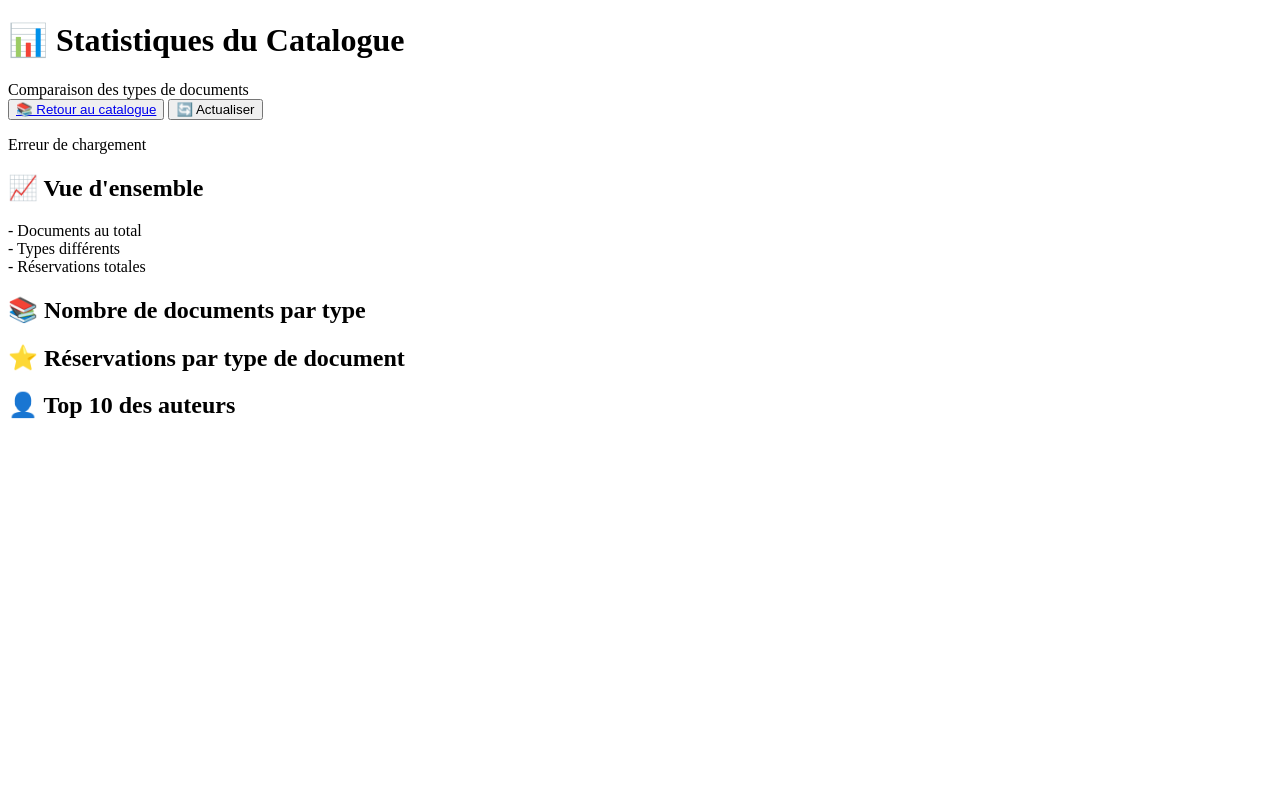
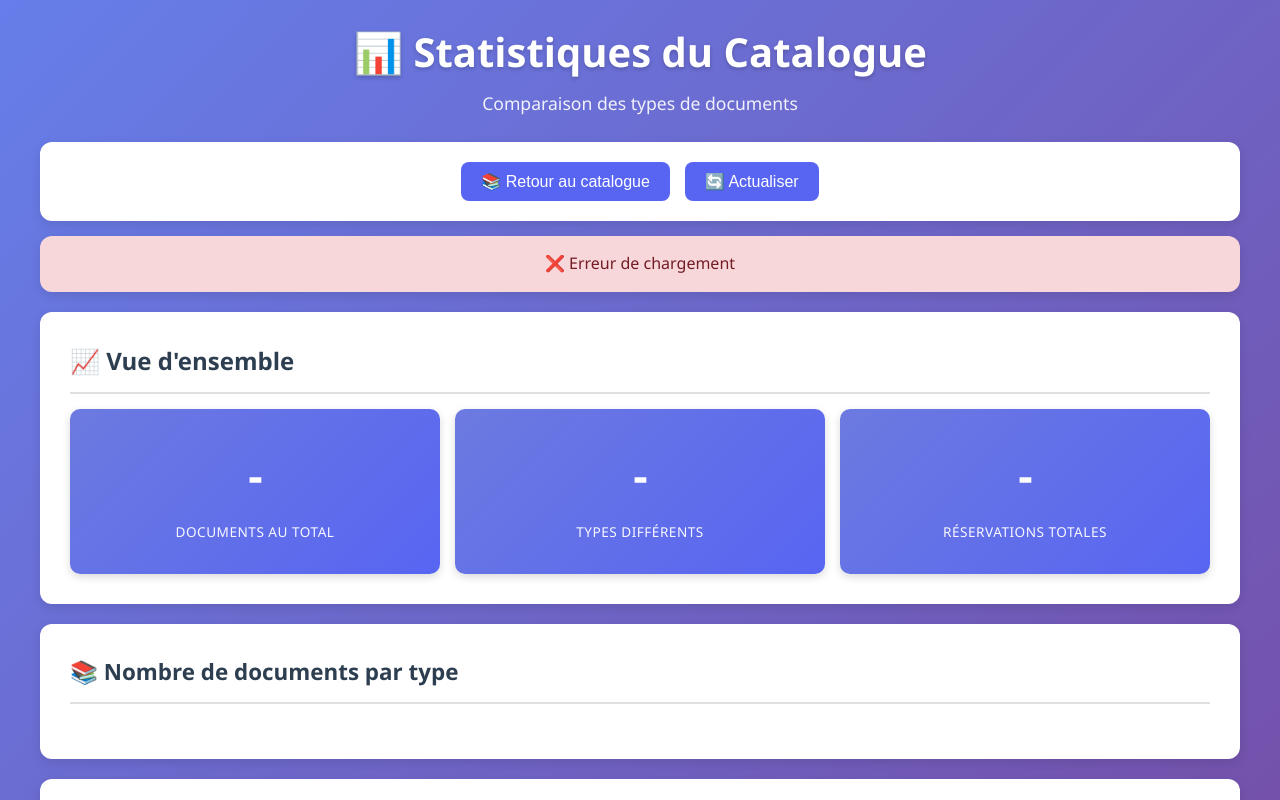
Before and after one commit to ParisAlan/mediatheque-MongoDB-GroupeC, a website: page stats.html in a window 1280 px wide. Shown: the top 800 px of the page. Drawn offline with Linux system fonts and the light colour scheme; no server answers.

Commit message:
Ajout CSS et JS pour page stats

```diff
--- a/stats.html
+++ b/stats.html
@@ -3,6 +3,7 @@
 <head>
     <meta charset="UTF-8">
     <title>Statistiques du Catalogue</title>
+    <link rel="stylesheet" href="style.css">
 </head>
 <body>
     <h1>📊 Statistiques du Catalogue</h1>
--- a/stats.js
+++ b/stats.js
@@ -17,20 +17,22 @@ async function chargerDonnees() {
         document.getElementById('txt-types').innerText = donnees.nbTypes;
         document.getElementById('txt-resa').innerText = donnees.nbResa;
 
+
         const divListe = document.getElementById('liste-stats');
         divListe.innerHTML = '';
 
-        let max = 0;
+        let maxDocs = 0;
         if (donnees.listeTypes.length > 0) {
-            max = donnees.listeTypes[0].nombre;
+            maxDocs = donnees.listeTypes[0].nombre;
         }
 
         donnees.listeTypes.forEach((element, index) => {
             const nom = element._id || "Non défini";
             const nb = element.nombre;
-            const pourcent = (nb / max) * 100;
+            const pourcent = maxDocs > 0 ? (nb / maxDocs) * 100 : 0;
 
-            const numCouleur = (index % 5) + 1;
+            // Rotation entre 7 couleurs
+            const numCouleur = (index % 7) + 1;
 
             divListe.innerHTML += `
                 <div class="ligne-type">
@@ -44,35 +46,48 @@ async function chargerDonnees() {
             `;
         });
 
+
         const divResa = document.getElementById('liste-reservations');
         divResa.innerHTML = '';
+
         let maxResa = 0;
+        if (donnees.classementResas && donnees.classementResas.length > 0) {
+            maxResa = donnees.classementResas[0].totalResas;
+        }
+
         if (donnees.classementResas) {
             donnees.classementResas.forEach((item, index) => {
                 const nom = item._id || "Non défini";
                 const total = item.totalResas;
                 const nbDocs = item.nbDocs;
                 const moyenne = (nbDocs > 0) ? (total / nbDocs).toFixed(2) : 0;
-                const pourcent = (total / maxResa) * 100;
-                const numCouleur = (index % 5) + 1;
+                const pourcent = maxResa > 0 ? (total / maxResa) * 100 : 0;
+
+                // Rotation entre 7 couleurs
+                const numCouleur = (index % 7) + 1;
+
                 divResa.innerHTML += `
                     <div class="ligne-type">
                         <div class="titre-type">${nom}</div>
 
                         <div class="fond-barre">
                             <div class="barre couleur${numCouleur}" style="width: ${pourcent}%;">
-                                ${total}
+                                ${total} réservations
                             </div>
                         </div>
 
-                        <div class="details-stat" style="font-size: 0.8em; color: #666; margin-top: 2px;">
-                            ${nbDocs} doc(s) • Moyenne: ${moyenne} / doc
+                        <div class="details-stat">
+                            ${nbDocs} document(s) • Moyenne: ${moyenne} réservation(s) par document
                         </div>
                     </div>
                 `;
             });
+        }
+
+
         const divAuteurs = document.getElementById('liste-auteurs');
         divAuteurs.innerHTML = '';
+
         let maxAuteur = 0;
         if (donnees.topAuteurs && donnees.topAuteurs.length > 0) {
             maxAuteur = donnees.topAuteurs[0].nombre;
@@ -82,8 +97,10 @@ async function chargerDonnees() {
             donnees.topAuteurs.forEach((item, index) => {
                 const nom = item._id || "Non défini";
                 const nb = item.nombre;
-                const pourcent = (nb / maxAuteur) * 100;
-                const numCouleur = (index % 5) + 1;
+                const pourcent = maxAuteur > 0 ? (nb / maxAuteur) * 100 : 0;
+
+                // Rotation entre 7 couleurs
+                const numCouleur = (index % 7) + 1;
 
                 divAuteurs.innerHTML += `
                     <div class="ligne-type">
@@ -97,10 +114,11 @@ async function chargerDonnees() {
                 `;
             });
         }
-        }
 
     } catch (err) {
         console.log(err);
-        document.getElementById('message-info').innerText = "Erreur de chargement";
+        document.getElementById('message-info').innerText = "❌ Erreur de chargement";
+        document.getElementById('message-info').style.backgroundColor = "#f8d7da";
+        document.getElementById('message-info').style.color = "#721c24";
     }
 }
--- a/style.css
+++ b/style.css
@@ -1,3 +1,7 @@
+/* ========================================
+   STYLES POUR INDEX.HTML seulemennnntttt
+   ======================================== */
+
 /* Variables CSS */
 :root {
     --primary-color: #2c3e50;
@@ -9,6 +13,15 @@
     --text-light: #7f8c8d;
     --border-radius: 8px;
     --box-shadow: 0 2px 8px rgba(0,0,0,0.1);
+
+    /* Couleurs pour les barres de statistiques (que pour la page stats!!!!) */
+    --couleur1: #4CAF50;  /* Vert */
+    --couleur2: #2196F3;  /* Bleu */
+    --couleur3: #FF9800;  /* Orange */
+    --couleur4: #E91E63;  /* Rose/Rouge */
+    --couleur5: #9C27B0;  /* Violet */
+    --couleur6: #00BCD4;  /* Cyan */
+    --couleur7: #FFEB3B;  /* Jaune */
 }
 
 * {
@@ -82,7 +95,6 @@ header h1 {
 }
 
 /* Controls */
-
 .controls {
     background-color: var(--card-bg);
     padding: 20px;
@@ -104,7 +116,6 @@ input[type="text"], select {
     font-size: 16px;
     transition: all 0.3s;
 }
-
 
 /* Grille des livres */
 #livres {
@@ -213,7 +224,7 @@ button:active {
     font-size: 1.1em;
 }
 
-/* Responsive */
+/* Responsive INDEX */
 @media (max-width: 768px) {
     header h1 {
         font-size: 1.8em;
@@ -228,3 +239,230 @@ button:active {
         gap: 10px;
     }
 }
+
+
+/* ======================================
+   STYLES POUR STATS.HTML seulemeennnttt
+   ======================================== */
+
+/* Background spécial pour la page stats */
+body:has(.conteneur) {
+    background: linear-gradient(135deg, #667eea 0%, #764ba2 100%);
+    padding: 20px;
+    min-height: 100vh;
+}
+
+/* Titre principal stats */
+body > h1 {
+    color: white;
+    text-align: center;
+    font-size: 2.5em;
+    margin-bottom: 5px;
+    text-shadow: 0 2px 4px rgba(0, 0, 0, 0.2);
+}
+
+body > a {
+    display: block;
+    text-align: center;
+    color: rgba(255, 255, 255, 0.9);
+    font-size: 1.1em;
+    margin-bottom: 25px;
+    text-decoration: none;
+}
+
+/* Conteneur principal stats */
+.conteneur {
+    max-width: 1200px;
+    margin: 0 auto;
+}
+
+/* Zone des boutons */
+.zone-boutons {
+    background-color: white;
+    padding: 20px;
+    border-radius: 12px;
+    margin-bottom: 15px;
+    box-shadow: 0 4px 12px rgba(0, 0, 0, 0.1);
+    display: flex;
+    gap: 15px;
+    justify-content: center;
+    flex-wrap: wrap;
+}
+
+.zone-boutons button {
+    margin: 0;
+    background-color: #5865f2;
+}
+
+.zone-boutons button:hover {
+    background-color: #4752c4;
+}
+
+.btn {
+    color: white;
+    text-decoration: none;
+}
+
+/* Message info */
+#message-info {
+    background-color: #d4edda;
+    color: #155724;
+    padding: 15px 20px;
+    border-radius: 12px;
+    margin-bottom: 20px;
+    text-align: center;
+    font-weight: 500;
+    box-shadow: 0 4px 12px rgba(0, 0, 0, 0.1);
+}
+
+/* Vue d'ensemble les Cartes stats */
+.zone-haut {
+    background-color: white;
+    padding: 30px;
+    border-radius: 12px;
+    margin-bottom: 20px;
+    box-shadow: 0 4px 12px rgba(0, 0, 0, 0.1);
+}
+
+.zone-haut h2 {
+    color: var(--text-dark);
+    margin-bottom: 20px;
+    font-size: 1.5em;
+    font-weight: 600;
+    padding-bottom: 12px;
+    border-bottom: 2px solid #e0e0e0;
+}
+
+.boite {
+    background: linear-gradient(135deg, #6c7ae0, #5865f2);
+    color: white;
+    padding: 30px 25px;
+    border-radius: 10px;
+    text-align: center;
+    margin-bottom: 15px;
+    box-shadow: 0 3px 8px rgba(0, 0, 0, 0.15);
+}
+
+.gros-chiffre {
+    display: block;
+    font-size: 2.8em;
+    font-weight: 700;
+    margin-bottom: 8px;
+    letter-spacing: -1px;
+}
+
+.boite span:last-child {
+    font-size: 0.85em;
+    text-transform: uppercase;
+    letter-spacing: 0.5px;
+    opacity: 0.95;
+}
+
+/* Zone des graphiques */
+.zone-bas {
+    background-color: white;
+    padding: 30px;
+    border-radius: 12px;
+    margin-bottom: 20px;
+    box-shadow: 0 4px 12px rgba(0, 0, 0, 0.1);
+}
+
+.zone-bas h2 {
+    color: var(--text-dark);
+    margin-bottom: 25px;
+    font-size: 1.4em;
+    font-weight: 600;
+    padding-bottom: 12px;
+    border-bottom: 2px solid #e0e0e0;
+}
+
+/* Lignes de statistiques (barres) */
+.ligne-type {
+    margin-bottom: 20px;
+}
+
+.titre-type {
+    color: var(--text-dark);
+    font-weight: 500;
+    margin-bottom: 8px;
+    font-size: 0.95em;
+}
+
+.fond-barre {
+    background-color: #e8e8e8;
+    height: 40px;
+    border-radius: 20px;
+    overflow: hidden;
+    position: relative;
+}
+
+.barre {
+    height: 100%;
+    display: flex;
+    align-items: center;
+    justify-content: flex-end;
+    padding-right: 15px;
+    color: white;
+    font-weight: 700;
+    font-size: 0.9em;
+    transition: width 0.8s ease;
+    border-radius: 20px;
+    min-width: 50px;
+}
+
+/* Couleurs des barres */
+.couleur1 { background-color: var(--couleur1); }
+.couleur2 { background-color: var(--couleur2); }
+.couleur3 { background-color: var(--couleur3); }
+.couleur4 { background-color: var(--couleur4); }
+.couleur5 { background-color: var(--couleur5); }
+.couleur6 { background-color: var(--couleur6); }
+.couleur7 { background-color: var(--couleur7); color: #333; }
+
+/* Détails des statistiques */
+.details-stat {
+    font-size: 0.8em;
+    color: #666;
+    margin-top: 5px;
+    padding-left: 2px;
+}
+
+/* Responsive STATS */
+@media (max-width: 768px) {
+    body > h1 {
+        font-size: 1.8em;
+    }
+
+    .zone-boutons {
+        flex-direction: column;
+    }
+
+    .zone-boutons button {
+        width: 100%;
+    }
+
+    .boite {
+        padding: 20px 15px;
+    }
+
+    .gros-chiffre {
+        font-size: 2.2em;
+    }
+}
+
+@media (min-width: 769px) {
+    .zone-haut {
+        display: grid;
+        grid-template-columns: repeat(3, 1fr);
+        gap: 15px;
+    }
+
+    .zone-haut h2 {
+        grid-column: 1 / -1;
+        margin-bottom: 0;
+    }
+
+    .zone-haut > .boite {
+        margin-bottom: 0;
+    }
+}
```
